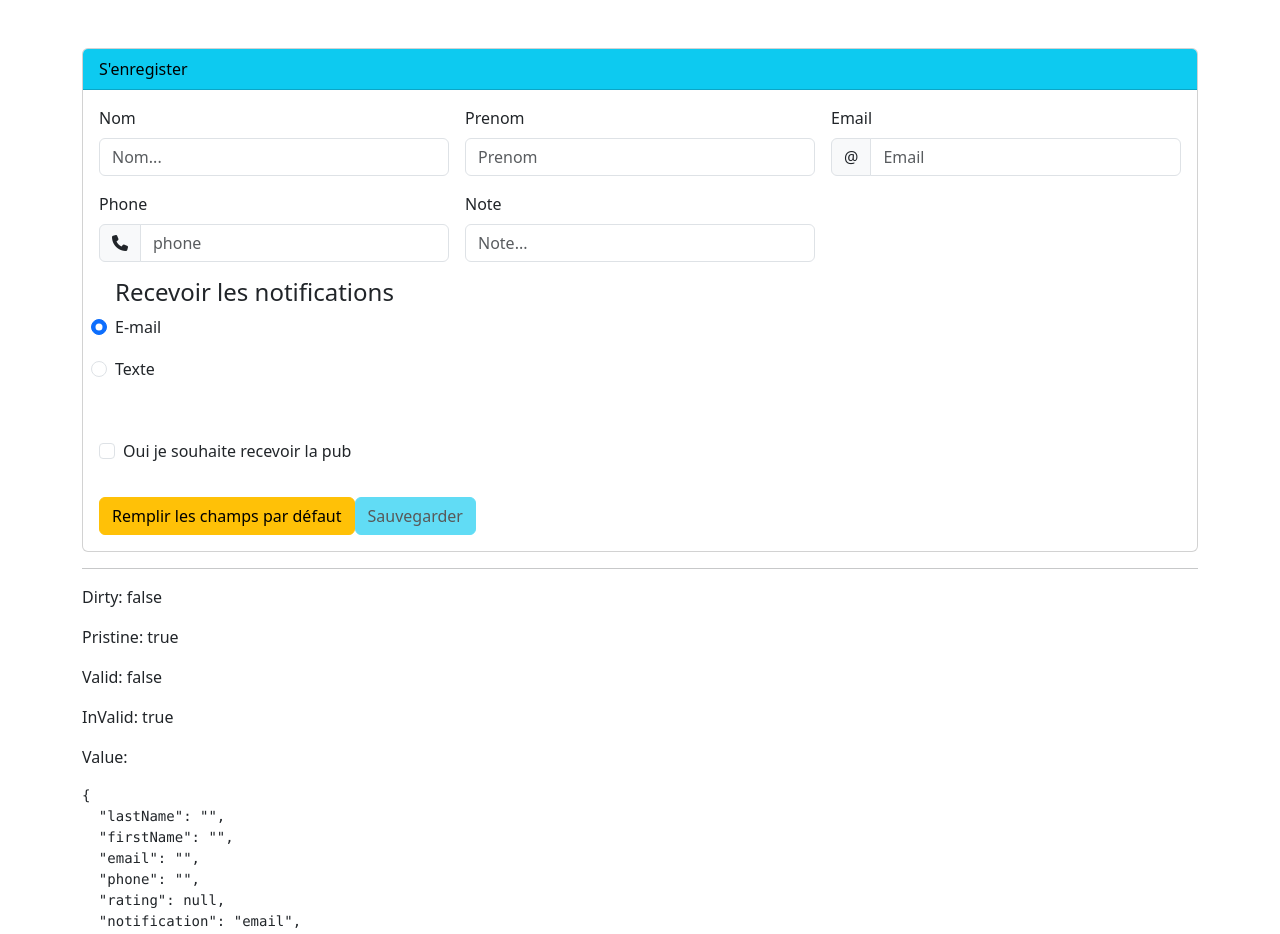
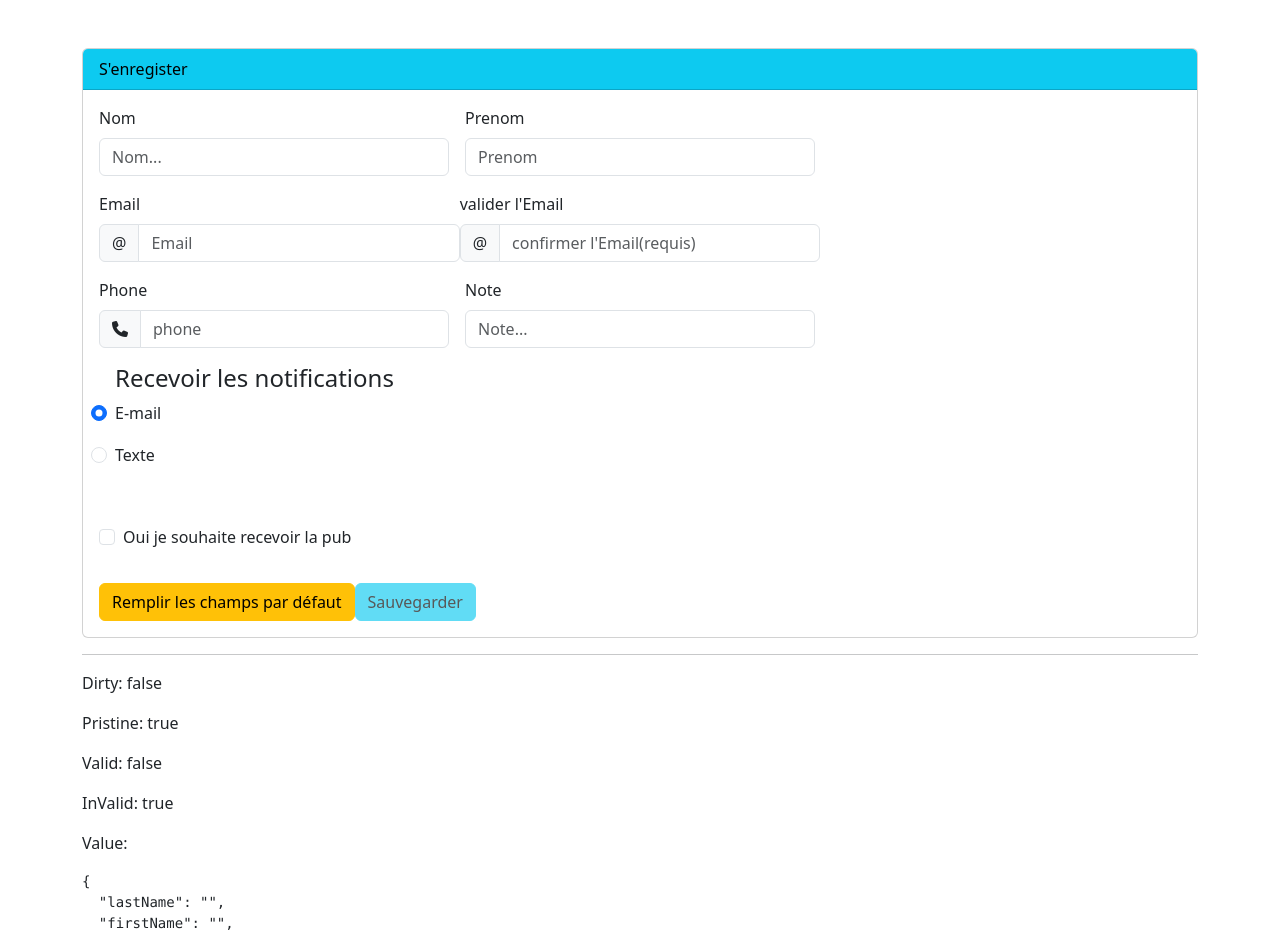
Before and after one commit to mahjoub004/Form-App-Angular, an Angular app: page / in a window 1280 px wide. Shown: the top 934 px of the page. Built offline with nearby package versions, Linux system fonts and the light colour scheme.

Commit message:
Validation croisée afficher les erreurs

```diff
--- a/src/app/components/register/register.component.html
+++ b/src/app/components/register/register.component.html
@@ -29,22 +29,46 @@
         </div>
 
       </div><br>
-      <!--  -->
-      <div class="col-md-4">
+      <!-- validation croisée email -->
+   <div class="d-flex " formGroupName="emailGroup">
+         <!-- email -->
+         <div class="col-md-4" >
           <label class="form-label">Email</label>
           <div class="input-group has-validation">
             <span class="input-group-text">@</span>
             <input type="email" class="form-control" placeholder="Email"
             formControlName="email"
-          [ngClass]="{'is-invalid':registerForm.get('email')?.touched && !registerForm.get('email')?.valid}">
+            [ngClass]="{'is-invalid': registerForm.get('emailGroup')?.errors ||
+           ( registerForm.get('emailGroup.email')?.touched &&
+            !registerForm.get('emailGroup.email')?.valid)}">
 
             <div class="invalid-feedback">
-            <span *ngIf="registerForm.get('email')?.errors?.['required']">Entrez votre E-mail</span>
-            <span *ngIf="registerForm.get('email')?.errors?.['email']">Entrez un E-mail valide </span>
+              <span *ngIf="registerForm.get('emailGroup.email')?.errors?.['required']">Entrez votre E-mail</span>
+              <span *ngIf="registerForm.get('emailGroup.email')?.errors?.['email']">Entrez un E-mail valide </span>
             </div>
           </div>
         </div>
-  <!--  -->
+    <!--validation email  -->
+    <div class="col-md-4">
+      <label class="form-label">valider l'Email</label>
+      <div class="input-group has-validation">
+        <span class="input-group-text">@</span>
+
+        <input type="email" class="form-control" placeholder="confirmer l'Email(requis)"
+        formControlName="confirmEmail"
+        [ngClass]="{'is-invalid': registerForm.get('emailGroup')?.errors||
+        ((registerForm.get('emailGroup.confirmEmail')?.touched
+        || registerForm.get('emailGroup.confirmEmail')?.dirty)
+        && !registerForm.get('emailGroup.confirmEmail')?.valid)}">
+        <div class="invalid-feedback">
+          <span *ngIf="registerForm.get('emailGroup.confirmEmail')?.errors?.['required']">Entrez votre E-mail</span>
+         <span *ngIf="registerForm.get('emailGroup')?.errors?.['match']">l'E-amil ne correspond pas </span>
+        </div>
+      </div>
+    </div><br>
+   </div>
+
+  <!--phone  -->
       <div class="col-md-4">
         <label class="form-label">Phone</label>
         <div class="input-group has-validation">
--- a/src/app/components/register/register.component.ts
+++ b/src/app/components/register/register.component.ts
@@ -8,6 +8,7 @@ import {
   Validators,
 } from '@angular/forms';
 import { User } from './user';
+// fonction pour une validation manuelle
 function ratingRangeValidator(min:number , max:number) {
 
 return(c:AbstractControl) : {[key:string] : boolean } | null  =>{
@@ -16,6 +17,19 @@ return(c:AbstractControl) : {[key:string] : boolean } | null  =>{
   }
   return null ;
 };
+}
+// fonction pour valider deux champ 'email'
+
+function emailMatcher(c:AbstractControl):{[key:string] : boolean } | null {
+  const emailControl = c.get('email')
+  const emailConfirmControl = c.get('confirmEmail')
+if (emailControl?.pristine || emailConfirmControl?.pristine) {
+return null;
+}
+if (emailControl?.value === emailConfirmControl?.value) {
+  return null;
+}
+return {'match' : true};
 }
 
 @Component({
@@ -34,7 +48,12 @@ export class RegisterComponent implements OnInit {
     this.registerForm = this.formBuilder.group({
       lastName: ['', [Validators.required, Validators.minLength(4)]],
       firstName: ['', [Validators.required, Validators.maxLength(20)]], // {value:'indisponible' , disabled: true}
+
+      emailGroup: this.formBuilder.group({
       email: ['', [Validators.required, Validators.email]],
+      confirmEmail: ['', [Validators.required , Validators.email]],
+      } , {validators: emailMatcher}),
+
       phone: ['', [Validators.required, Validators.minLength(4)]],
       rating:[null , ratingRangeValidator(1,5)],
       notification: 'email',
```
Lines whose indentation alone changed are shown as unchanged.
